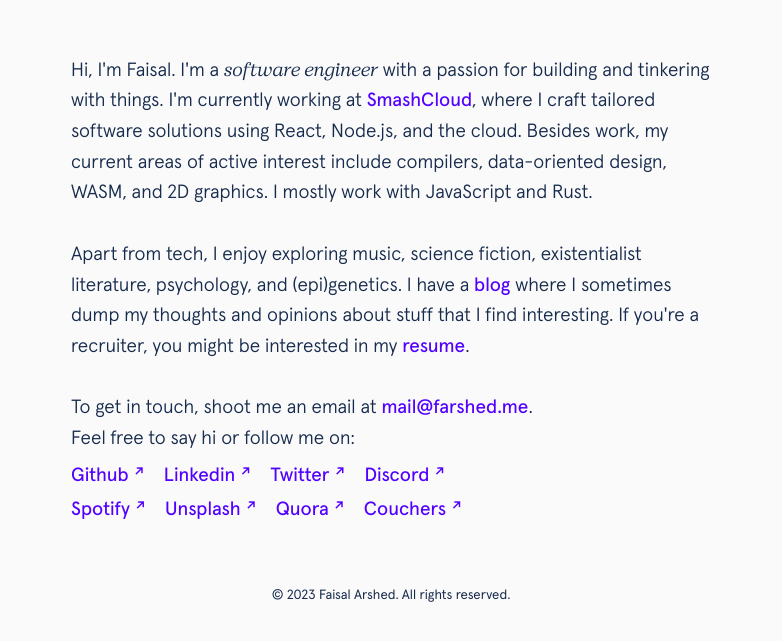
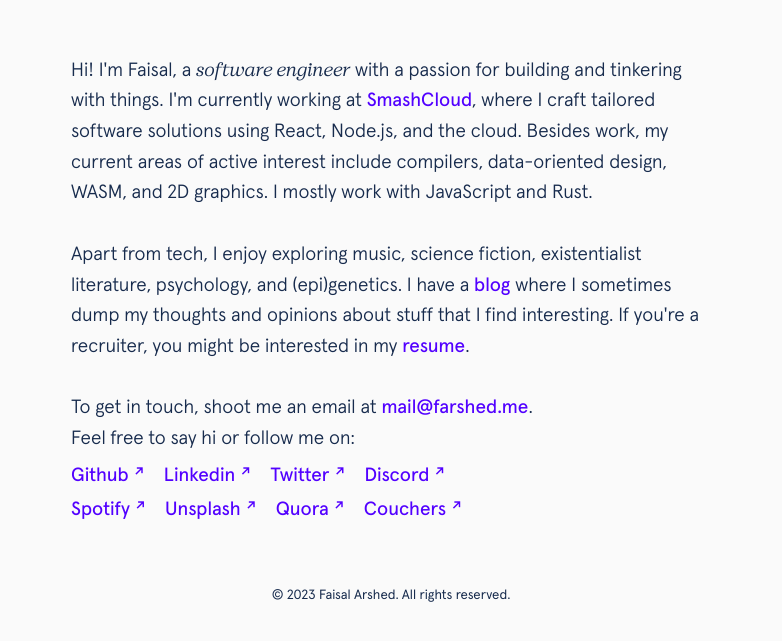
Before and after one commit to farshed/farshed.github.io, an Astro site: page / in a window 1280 px wide. Shown: the part 47-688 px from the top of the page, without its empty margins (249-1031 px from the left). Built offline with nearby package versions, Linux system fonts and the light colour scheme; Astro itself is replaced by a stand-in of ours.

Commit message:
Minor change

```diff
--- a/src/pages/index.astro
+++ b/src/pages/index.astro
@@ -15,7 +15,7 @@ const socials = {
 
 <Page>
 	<p>
-		Hi, I'm Faisal. I'm a <i>software engineer</i> with a passion for building and tinkering with things.
+		Hi! I'm Faisal, a <i>software engineer</i> with a passion for building and tinkering with things.
 		I'm currently working at <a href="https://smashcloud.com" target="_blank">SmashCloud</a>,
 		where I craft tailored software solutions using React, Node.js, and the cloud. Besides work,
 		my current areas of active interest include compilers, data-oriented design, WASM, and 2D
```
